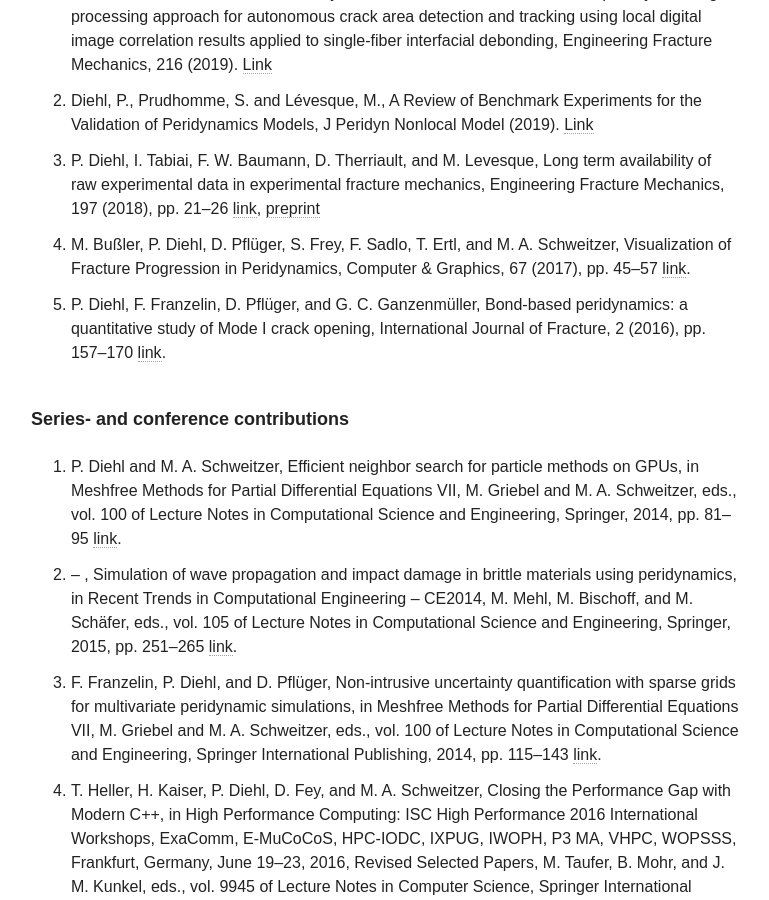
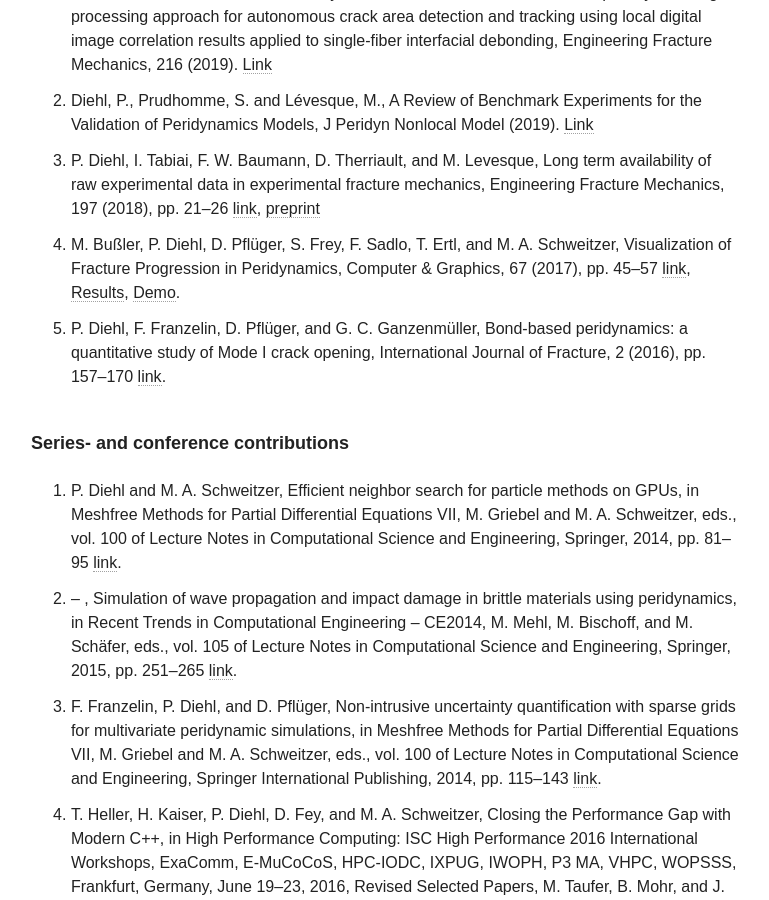
Before and after one commit to diehlpk/diehlpk.github.io, a Jekyll site: the page built from cv/index.md, in a window 1280 px wide and 900 px high, scrolled down 2124 px. Shown: the whole window, without its empty margins (255-1024 px from the left). Built offline with Jekyll 4.4.1, drawn with Linux system fonts in a browser that asks for light colours; nearby versions of some CDN libraries; some web fonts are replaced.

Commit message:
Update CV

```diff
--- a/cv/index.md
+++ b/cv/index.md
@@ -52,7 +52,7 @@ local digital image correlation results applied to single-fiber interfacial debo
 1. P. Diehl, I. Tabiai, F. W. Baumann, D. Therriault, and M. Levesque, Long
 term availability of raw experimental data in experimental fracture mechanics, Engineering
 Fracture Mechanics, 197 (2018), pp. 21–26 [link](https://doi.org/10.1016/j.engfracmech.2018.04.030), [preprint](https://arxiv.org/abs/1803.07622)
-1. M. Bußler, P. Diehl, D. Pflüger, S. Frey, F. Sadlo, T. Ertl, and M. A. Schweitzer, Visualization of Fracture Progression in Peridynamics, Computer & Graphics, 67 (2017), pp. 45–57 [link](https://doi.org/10.1016/j.cag.2017.05.003).
+1. M. Bußler, P. Diehl, D. Pflüger, S. Frey, F. Sadlo, T. Ertl, and M. A. Schweitzer, Visualization of Fracture Progression in Peridynamics, Computer & Graphics, 67 (2017), pp. 45–57 [link](https://doi.org/10.1016/j.cag.2017.05.003), [Results](https://youtu.be/KfOKVWmDqRw), [Demo](https://youtu.be/0x2TDbetZB4).
 1. P. Diehl, F. Franzelin, D. Pflüger, and G. C. Ganzenmüller, Bond-based peridynamics: a quantitative study of Mode I crack opening, International Journal of Fracture, 2 (2016), pp. 157–170 [link](http://dx.doi.org/10.1007/s10704-016-0119-5).
 
 
```
